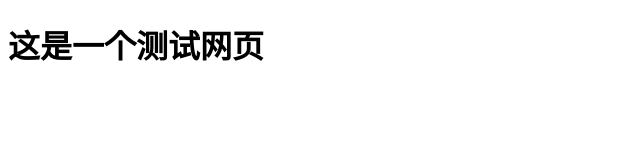
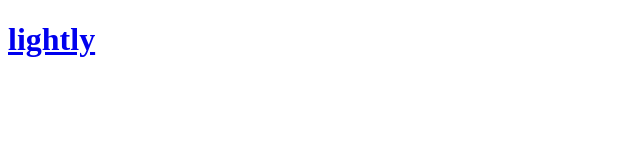
Before and after one commit to shimengink/shimengink.github.io, a plain HTML site: page test.html in a window 1280 px wide. Shown: the whole page, without its empty margins (0-640 px from the left). Drawn offline with Linux system fonts and the light colour scheme.

Commit message:
Update test.html

```diff
--- a/test.html
+++ b/test.html
@@ -18,6 +18,6 @@
     <title>1024小神</title>
 </head>
 <body>
-    <h1>这是一个测试网页</h1>
+    <h1><a href="https://lightly.teamcode.com/login">lightly</a></h1>
 </body>
 </html>
```
